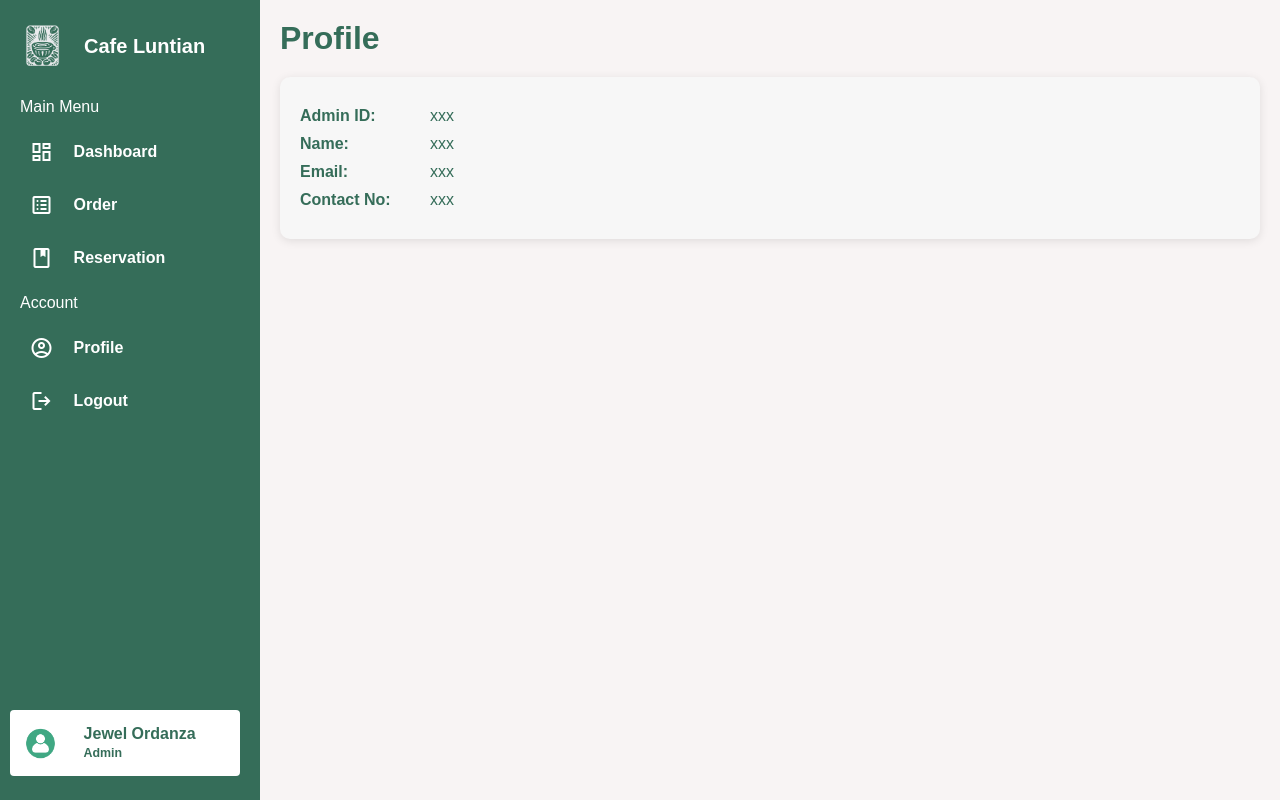
After one commit to Lois223/CafeLuntian, a PHP site: page /profile.php in a window 1280 px wide. The commit adds this page. Run offline with PHP 8.4, Linux system fonts and the light colour scheme; a user stored in the database is signed in; some libraries are stand-ins or nearby versions.

Commit message:
Add files via upload

```diff
--- /dev/null
+++ b/profile.php
@@ -0,0 +1,84 @@
+<?php
+  session_start();
+  include('mycon.php');
+?>
+
+<!DOCTYPE html>
+<html lang="en">
+  <head>
+    <meta charset="UTF-8" />
+    <meta name="viewport" content="width=device-width, initial-scale=1.0" />
+    <title>Admin Dashboard | Cafe Luntian</title>
+    <link rel="icon" type="image/png" sizes="32x32" href="img/logo2.png">
+    <link rel="stylesheet" href="style3.css">
+    <link rel="stylesheet" href="https://fonts.googleapis.com/css2?family=Material+Symbols+Outlined:opsz,wght,FILL,GRAD@20..48,100..700,0..1,-50..200" />
+    <script src="https://kit.fontawesome.com/1e3d5daa34.js" crossorigin="anonymous"></script>
+  </head>
+  <body>
+    <aside class="sidebar">
+      <div class="sidebar-header">
+        <img src="img/logo3.png" alt="logo" />
+        <h2>Cafe Luntian</h2>
+      </div>
+
+      <ul class="sidebar-links">
+        <h4>
+          <span>Main Menu</span>
+          <div class="menu-separator"></div>
+        </h4>
+        <li>
+          <a href="adminDashboard.php"><span class="material-symbols-outlined">dashboard</span>Dashboard</a>
+        </li>
+        <li>
+          <a href="adminOrder.php"><span class="material-symbols-outlined">list_alt</span>Order</a>
+        </li>
+        <li>
+          <a href="adminReservation.php"><span class="material-symbols-outlined">book</span>Reservation</a>
+        </li>
+
+        <h4>
+          <span>Account</span>
+          <div class="menu-separator"></div>
+        </h4>
+        <li>
+          <a href="profile.php"  class="active"><span class="material-symbols-outlined">account_circle</span>Profile</a>
+        </li>
+        <li>
+          <a href="login.php"><span class="material-symbols-outlined">logout</span>Logout</a>
+        </li>
+      </ul>
+
+      <div class="user-account">
+        <div class="user-profile">
+          <img src="img/profile.png" alt="Profile Image" />
+          <div class="user-detail">
+            <h3><?php echo $_SESSION['FName']." ".$_SESSION['LName']; ?></h3>
+            <span>Admin</span>
+          </div>
+        </div>
+      </div>
+    </aside>
+
+    <main class="main">
+      <header>
+        <h1>Profile</h1>
+      </header>
+
+      <section class="profile">
+            <div class="profile-container">
+                <div class="admin-profile">
+                    <div class="profile-info">
+                        <div class="admin-details">
+                            <p><strong>Admin ID:</strong><span id="AdminID">xxx</span></p>
+                            <p><strong>Name:</strong> <span id="Name">xxx</span></p>
+                            <p><strong>Email:</strong> <span id="Email">xxx</span></p>
+                            <p><strong>Contact No:</strong> <span id="Contact">xxx</span></p>
+                        </div>
+                    </div>
+                </div>
+            </div>
+        </section>
+
+    </main>
+  </body>
+</html>
--- a/style3.css
+++ b/style3.css
@@ -11,7 +11,7 @@
 
   body {
     min-height: 100vh;
-    background-color: #e9e9e9;
+    background-color: #f8f4f4;
     overflow-x: hidden;
   }
 
@@ -175,3 +175,40 @@
     font-weight: 600;
     color: #356D59;
   }
+
+
+  /* style for admin profile */
+.profile-container {
+    background-color: #f7f7f7;
+    padding: 20px;
+    border-radius: 10px;
+    box-shadow: 0 2px 10px rgba(0, 0, 0, 0.1);
+    margin-bottom: 15px;
+    width: 100%;
+  }
+
+  .admin-profile {
+    display: flex;
+    flex-direction: column;
+  }
+
+  .admin-profile .profile-info {
+    display: flex;
+    flex-wrap: wrap;
+    justify-content: space-between;
+    gap: 10px;
+  }
+
+  .admin-profile .profile-info .admin-details p {
+    display: flex;
+    flex-basis: 30%;
+    margin: 10px 0;
+    color: #356D59;
+
+  }
+
+  .admin-profile .profile-info .admin-details p strong {
+    margin-right: 10px;
+    min-width: 120px;
+    color: #356D59;
+  }
```
